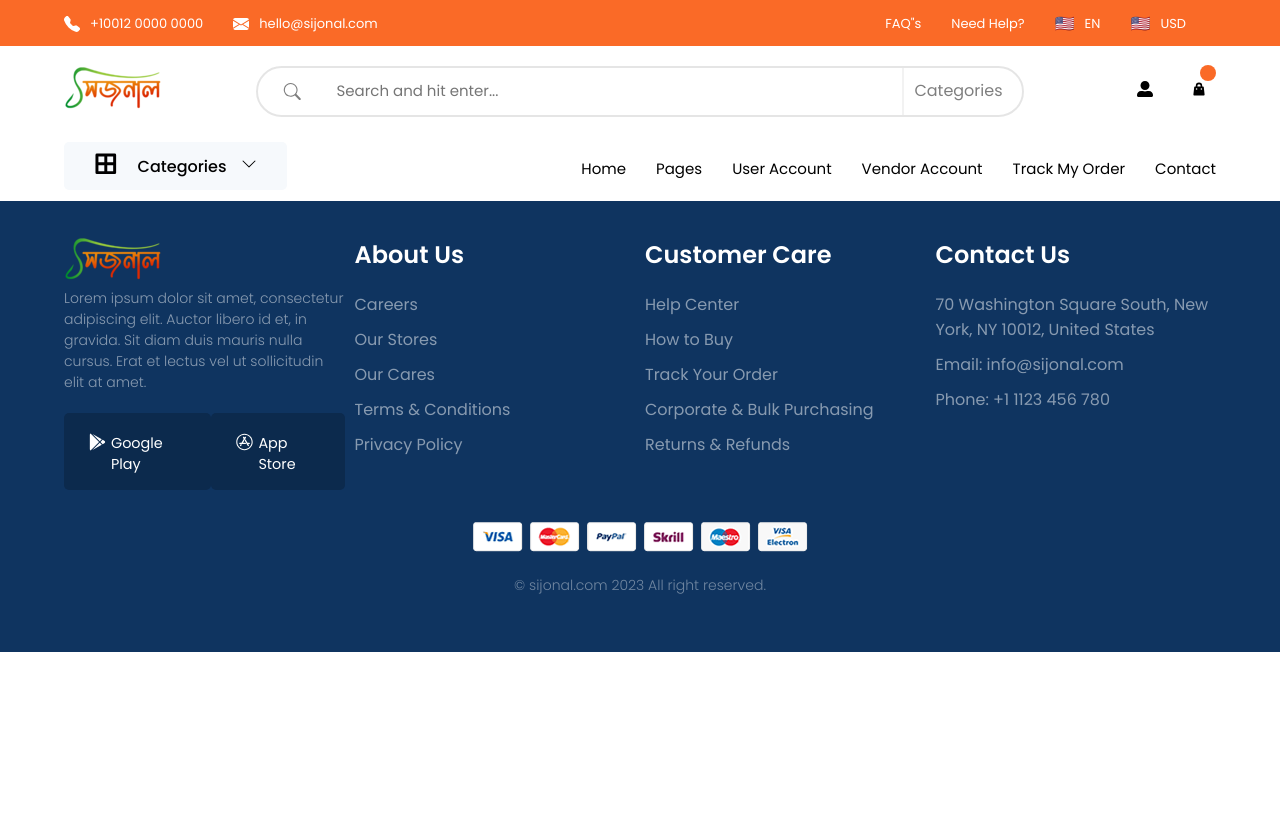
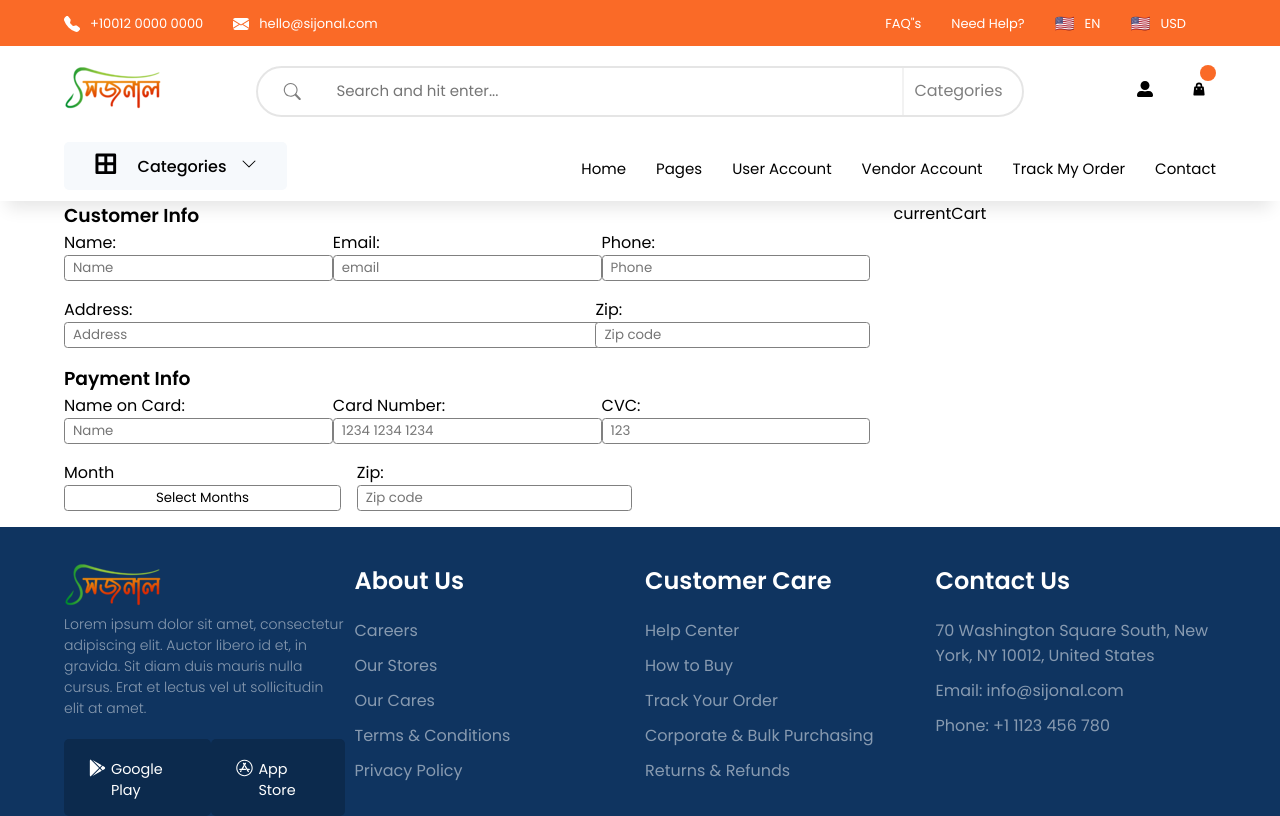
Before and after one commit to faha1999/sijonal, a React (Create React App) app: page /checkout in a window 1280 px wide. Shown: the top 816 px of the page. Built offline with nearby package versions, Linux system fonts and the light colour scheme.

Commit message:
add checkout form

```diff
--- a/src/App.jsx
+++ b/src/App.jsx
@@ -8,6 +8,7 @@ import { shopData } from './data/shopData';
 import { Footer } from './Common/footer/Footer';
 import { Contact } from './pages/Contact';
 import { TrackMyOrder } from './pages/TrackMyOrder';
+import { CheckOut } from './pages/CheckOut';
 
 export const App = () => {
   const { flashData } = Data;
@@ -76,6 +77,7 @@ export const App = () => {
 
           <Route path="/contact-us" element={<Contact />} />
           <Route path="/track-my-order" element={<TrackMyOrder />} />
+          <Route path="/checkout" element={<CheckOut />} />
         </Routes>
         <Footer />
       </BrowserRouter>
--- a/src/Common/cart/Cart.jsx
+++ b/src/Common/cart/Cart.jsx
@@ -1,5 +1,6 @@
 import React from 'react';
 import { AiOutlineClose, AiOutlineMinus, AiOutlinePlus } from 'react-icons/ai';
+import { Link } from 'react-router-dom';
 
 export const Cart = ({ CartItem, setCartItem, addToCart, decreaseQty }) => {
   const totalPrice = CartItem.reduce(
@@ -80,7 +81,9 @@ export const Cart = ({ CartItem, setCartItem, addToCart, decreaseQty }) => {
 
             {CartItem.length > 0 && (
               <div className="checkOut">
-                <button>Check out</button>
+                <Link to="/checkout">
+                  <button>Check out</button>
+                </Link>
               </div>
             )}
           </div>
--- /dev/null
+++ b/src/pages/CheckOut.jsx
@@ -0,0 +1,140 @@
+import React, { useState } from 'react';
+
+export const CheckOut = () => {
+  const months = [
+    'Select Months',
+    'January',
+    'February',
+    'March',
+    'April',
+    'May',
+    'June',
+    'July',
+    'August',
+    'September',
+    'October',
+    'November',
+    'December',
+  ];
+
+  const [selectedMonth, setSelectedMonth] = useState(months[0]);
+  const [showOptions, setShowOptions] = useState(false);
+
+  const toggleOptions = () => {
+    setShowOptions(!showOptions);
+  };
+
+  const handleOptionClick = (month) => {
+    setSelectedMonth(month);
+    setShowOptions(false);
+  };
+
+  return (
+    <div className="container checkOut">
+      <div className="d_flex">
+        <div className="clientInfo">
+          <div className="customerInfo">
+            <h3>Customer Info</h3>
+
+            <form id="personalInfo" className="d_flex">
+              <div className="dc_flex">
+                <label>Name:</label>
+                <input type="text" name="name" placeholder="Name" required />
+              </div>
+              <div className="dc_flex">
+                <label>Email:</label>
+                <input type="email" name="email" placeholder="email" required />
+              </div>
+              <div className="dc_flex">
+                <label>Phone:</label>
+                <input
+                  type="number"
+                  name="Phone"
+                  placeholder="Phone"
+                  required
+                />
+              </div>
+            </form>
+
+            <form id="address" className="d_flex">
+              <div className="dc_flex">
+                <label>Address:</label>
+                <input
+                  className="address"
+                  type="text"
+                  name="address"
+                  placeholder="Address"
+                  required
+                />
+              </div>
+              <div className="dc_flex">
+                <label>Zip:</label>
+                <input
+                  type="number"
+                  name="zip"
+                  placeholder="Zip code"
+                  required
+                />
+              </div>
+            </form>
+          </div>
+
+          <div className="PaymentInfo">
+            <h3>Payment Info</h3>
+
+            <form id="CardInfo" className="d_flex">
+              <div className="dc_flex">
+                <label>Name on Card:</label>
+                <input type="text" name="Name" placeholder="Name" required />
+              </div>
+
+              <div className="dc_flex">
+                <label>Card Number:</label>
+                <input
+                  type="number"
+                  name="name"
+                  placeholder="1234 1234 1234"
+                  required
+                />
+              </div>
+
+              <div className="dc_flex">
+                <label>CVC:</label>
+                <input type="number" name="cvc" placeholder="123" required />
+              </div>
+            </form>
+
+            <form id="cardDate" className="f_flex cardDate">
+              <div className="dc_flex">
+                <label>Month</label>
+                <button className="select" onClick={toggleOptions}>
+                  {selectedMonth}
+                </button>
+                {showOptions && (
+                  <ul>
+                    {months.map((month) => (
+                      <li key={month} onClick={() => handleOptionClick(month)}>
+                        {month}
+                      </li>
+                    ))}
+                  </ul>
+                )}
+              </div>
+              <div className="dc_flex">
+                <label>Zip:</label>
+                <input
+                  type="number"
+                  name="zip"
+                  placeholder="Zip code"
+                  required
+                />
+              </div>
+            </form>
+          </div>
+        </div>
+
+        <div className="currentCart">currentCart</div>
+      </div>
+    </div>
+  );
+};
--- a/src/styles/App.scss
+++ b/src/styles/App.scss
@@ -19,6 +19,7 @@
 // pages
 @import './pages/contact/contact';
 @import './pages/TrackMyOrder/TrackMyOrder';
+@import './pages/CheckOut/CheckOut';
 
 // components
 @import './components/categories';
--- /dev/null
+++ b/src/styles/pages/CheckOut/_CheckOut.scss
@@ -0,0 +1,42 @@
+.checkOut {
+  .clientInfo {
+    width: 70%;
+
+    .cardDate {
+      gap: 1rem;
+    }
+
+    form {
+      margin-bottom: 1rem;
+      input,
+      .select {
+        border: 0.0625rem solid $gray;
+        border-radius: 0.225rem;
+        padding: 0.125rem 0.5rem;
+        width: 100%;
+      }
+
+      .address {
+        width: 207%;
+      }
+
+      .dc_flex {
+        display: flex;
+        flex-direction: column;
+      }
+
+      .select {
+        width: 17.3rem;
+        background: $white;
+      }
+
+      li {
+        cursor: pointer;
+      }
+    }
+  }
+
+  .currentCart {
+    width: 28%;
+  }
+}
```
